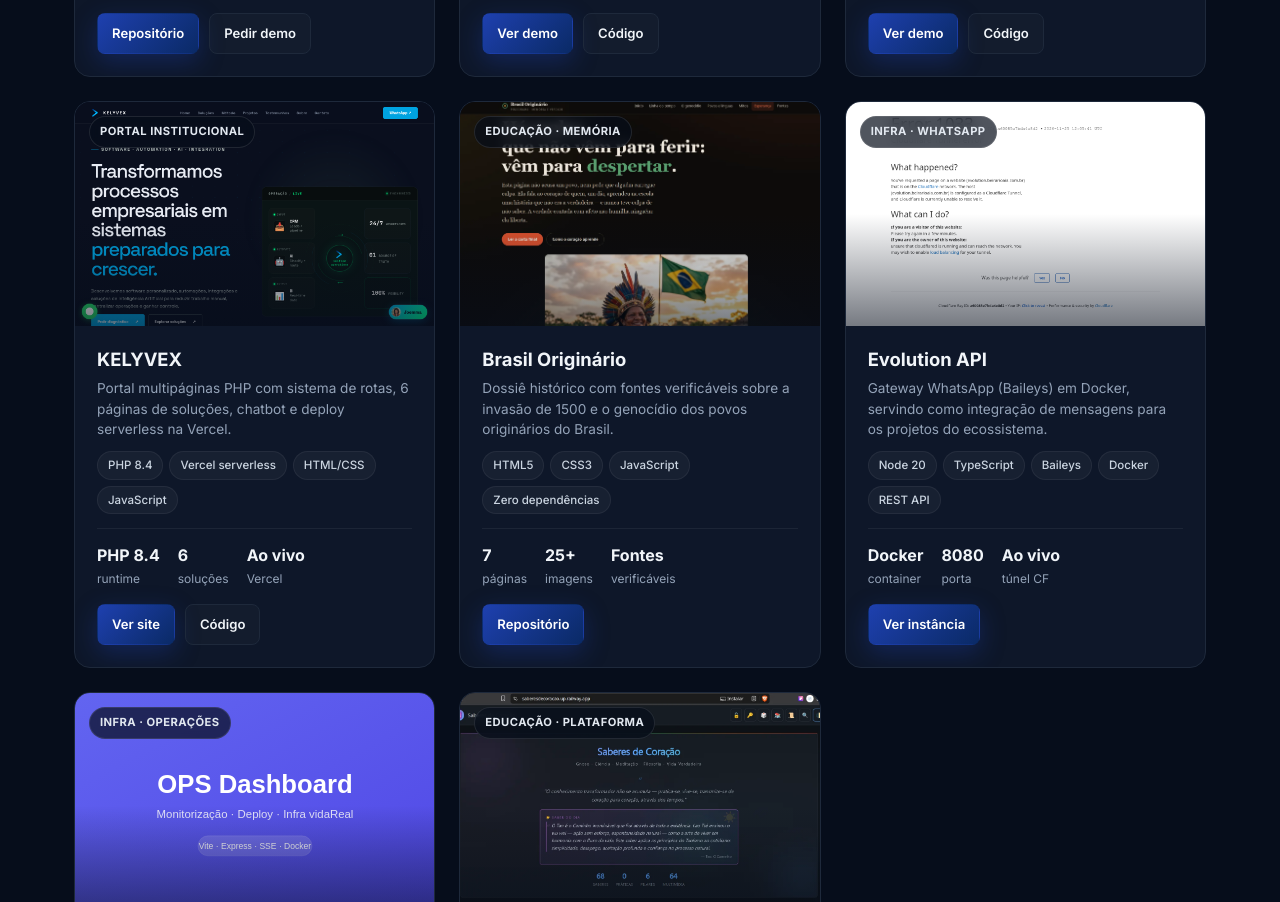
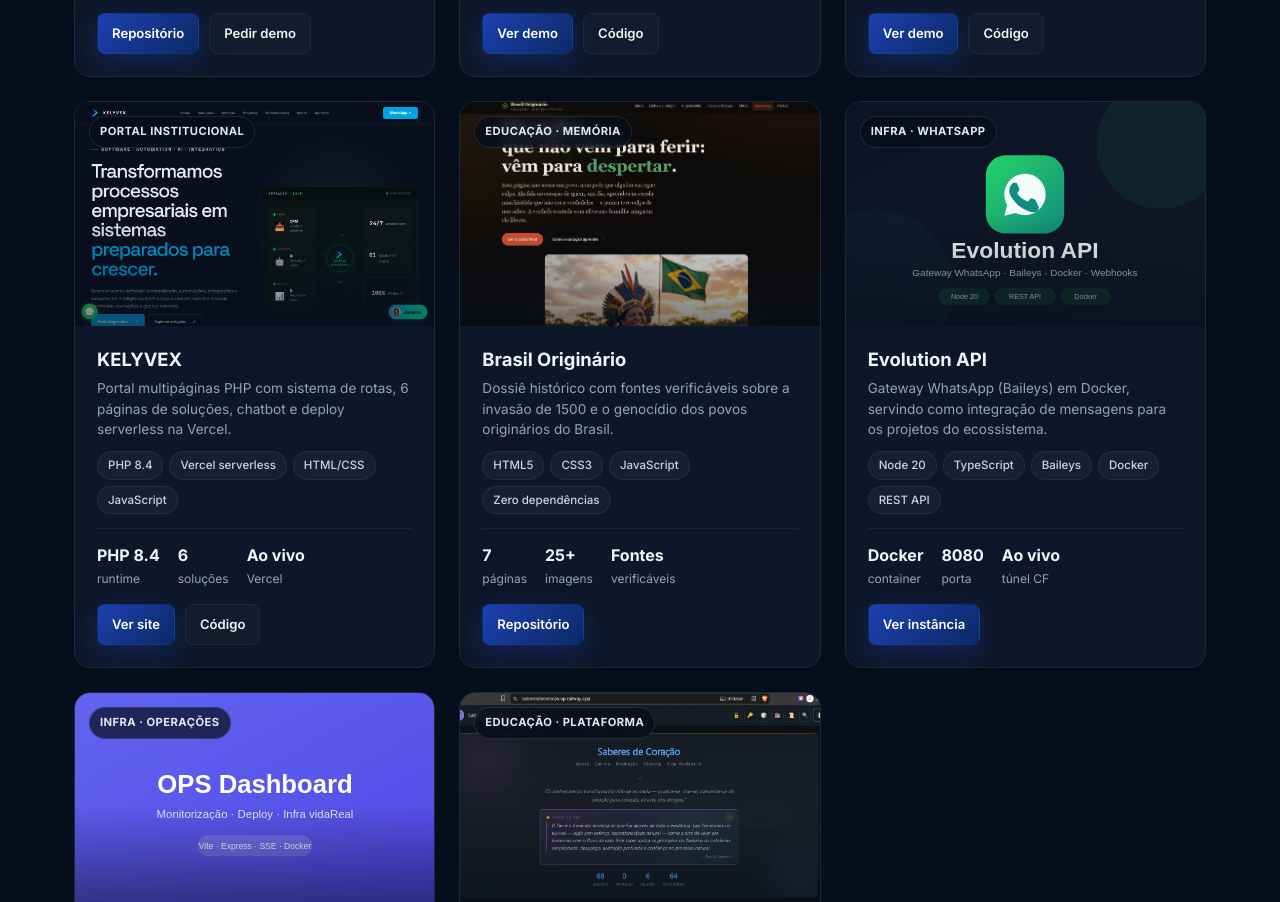
Before and after one commit to losmanim/portfolio, a plain HTML site: page index.html in a window 1280 px wide. Shown: the part 3786-4688 px from the top of the page. Drawn offline with Linux system fonts and the light colour scheme.

Commit message:
style: usar capa SVG para Evolution API em vez de screenshot
- Capa SVG temática WhatsApp/gateway, mais representativa que a tela de login

```diff
--- a/index.html
+++ b/index.html
@@ -496,7 +496,7 @@
 
             <article class="project reveal" data-cat="infra">
                 <div class="project-media">
-                    <img src="assets/projects/evolution.png" alt="Evolution API" loading="lazy">
+                    <img src="assets/projects/evolution.svg" alt="Evolution API" loading="lazy">
                     <div class="overlay"></div>
                     <span class="project-cat">Infra · WhatsApp</span>
                 </div>
```
Also changed, not shown: assets/projects/evolution.png (deleted), assets/projects/evolution.svg (added).
